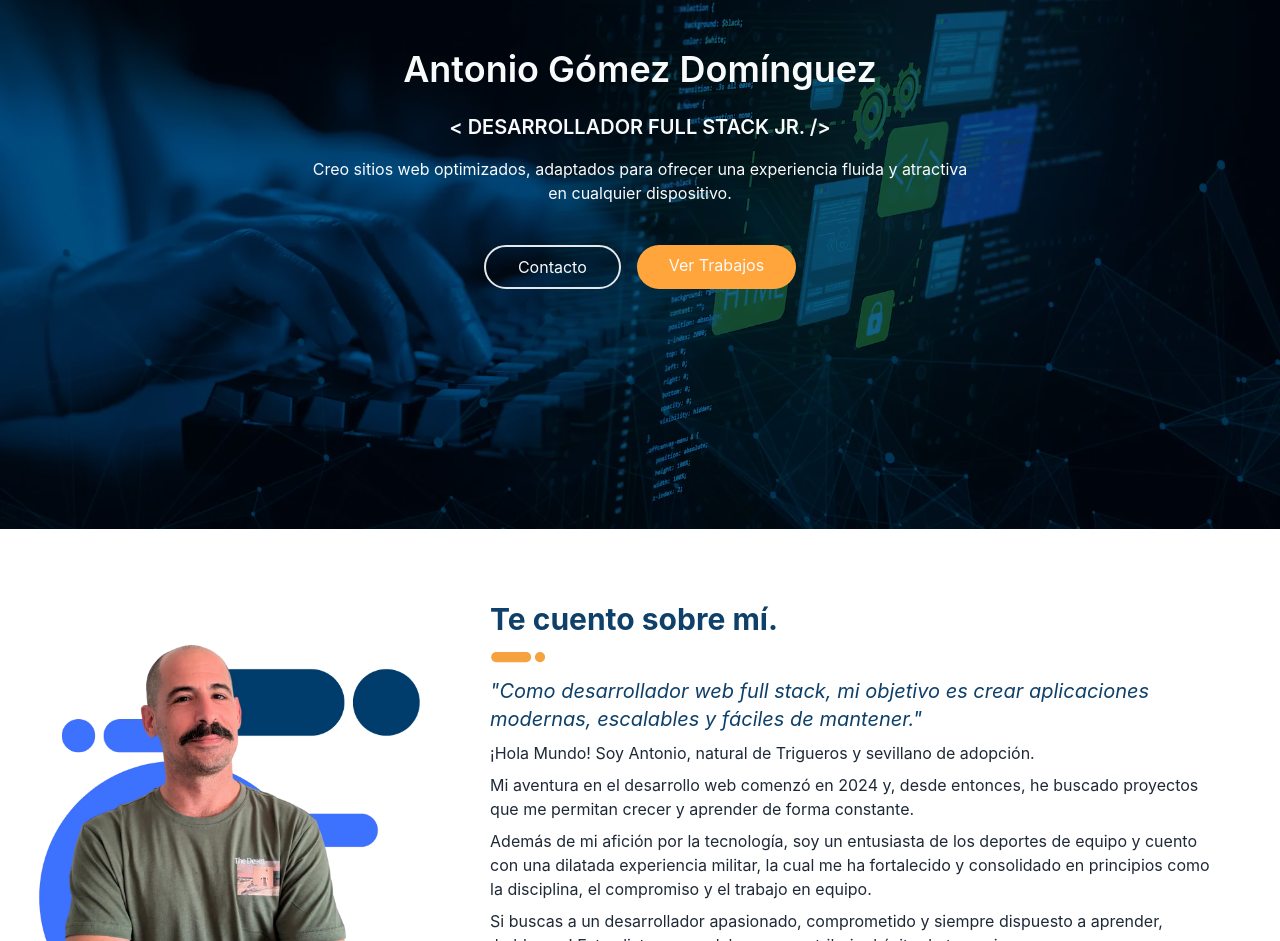
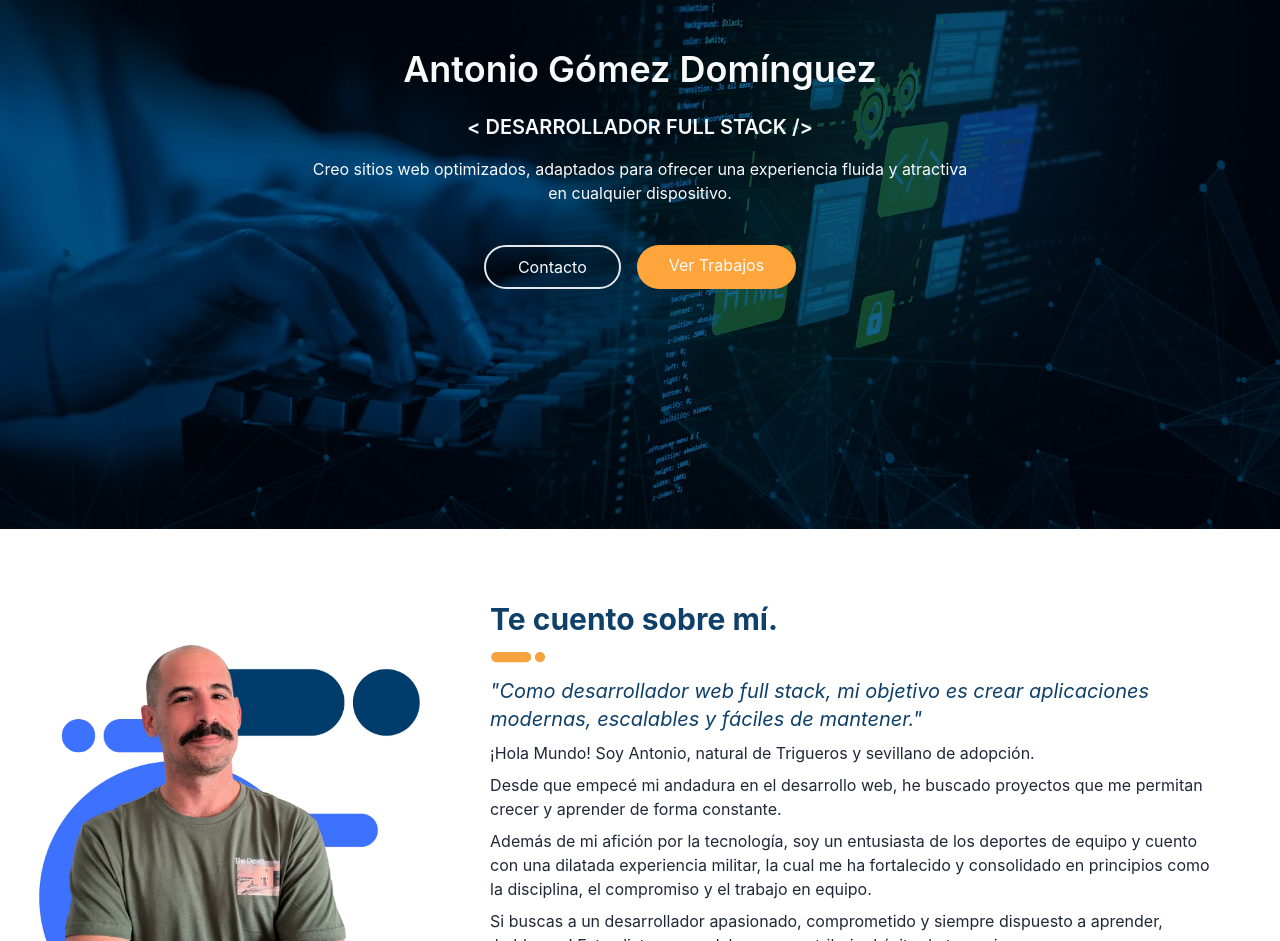
Before and after one commit to AntGom/Web-Portfolio, a React (Vite) app in the folder web-portfolio/: page / in a window 1280 px wide. Shown: the part 271-1212 px from the top of the page. Built offline with nearby package versions, Linux system fonts and the light colour scheme.

Commit message:
cambios about/hero

```diff
--- a/web-portfolio/src/components/AboutComponents/AboutDescriptions.jsx
+++ b/web-portfolio/src/components/AboutComponents/AboutDescriptions.jsx
@@ -19,8 +19,7 @@ const AboutDescription = () => (
       ¡Hola Mundo! Soy Antonio, natural de Trigueros y sevillano de adopción.
     </p>
     <p className="mb-2">
-      Mi aventura en el desarrollo web comenzó en 2024 y, desde entonces, he
-      buscado proyectos que me permitan crecer y aprender de forma constante.
+      Desde que empecé mi andadura en el desarrollo web, he buscado proyectos que me permitan crecer y aprender de forma constante.
     </p>
     <p className="mb-2">
       Además de mi afición por la tecnología, soy un entusiasta de los deportes
--- a/web-portfolio/src/components/Hero.jsx
+++ b/web-portfolio/src/components/Hero.jsx
@@ -22,7 +22,7 @@ const Hero = () => {
               Antonio Gómez Domínguez
             </h1>
             <h2 className="text-lg sm:text-xl font-semibold text-gray-50 ">
-              &lt; DESARROLLADOR FULL STACK JR. /&gt;
+              &lt; DESARROLLADOR FULL STACK  /&gt;
             </h2>
           </div>
 
```
